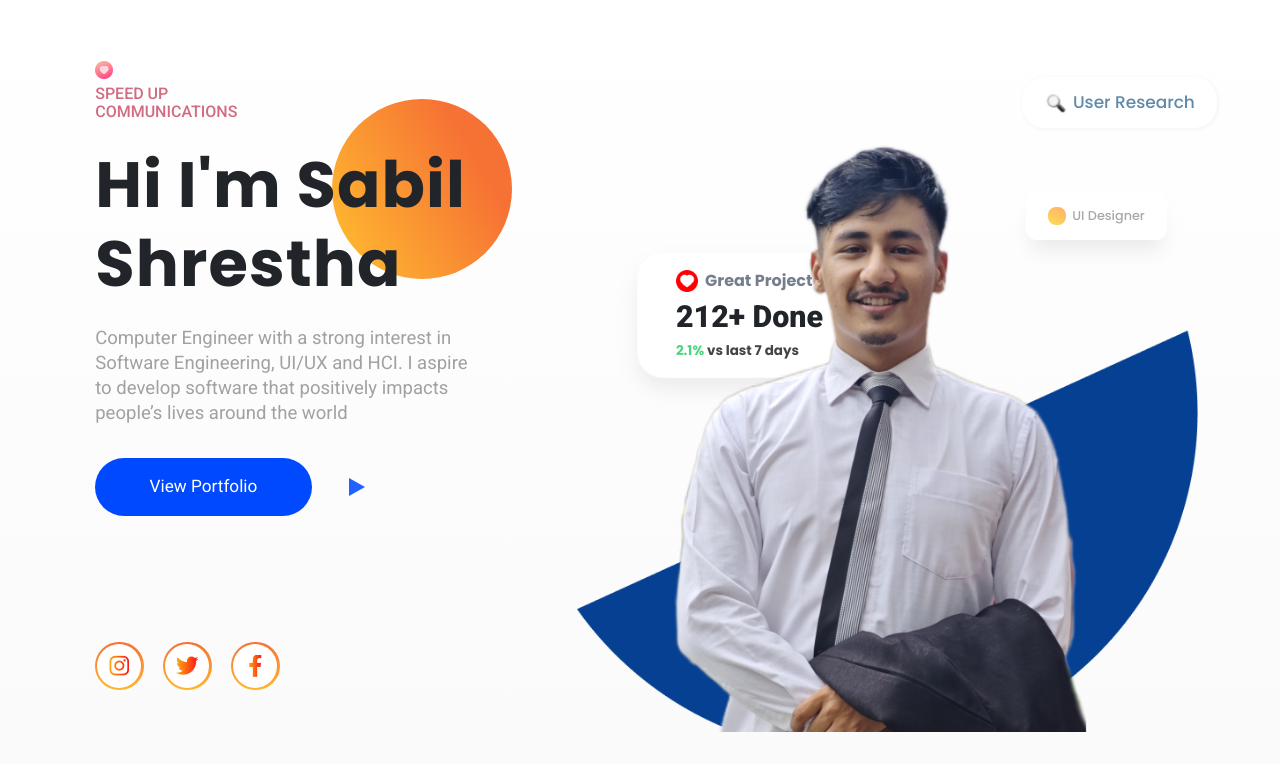
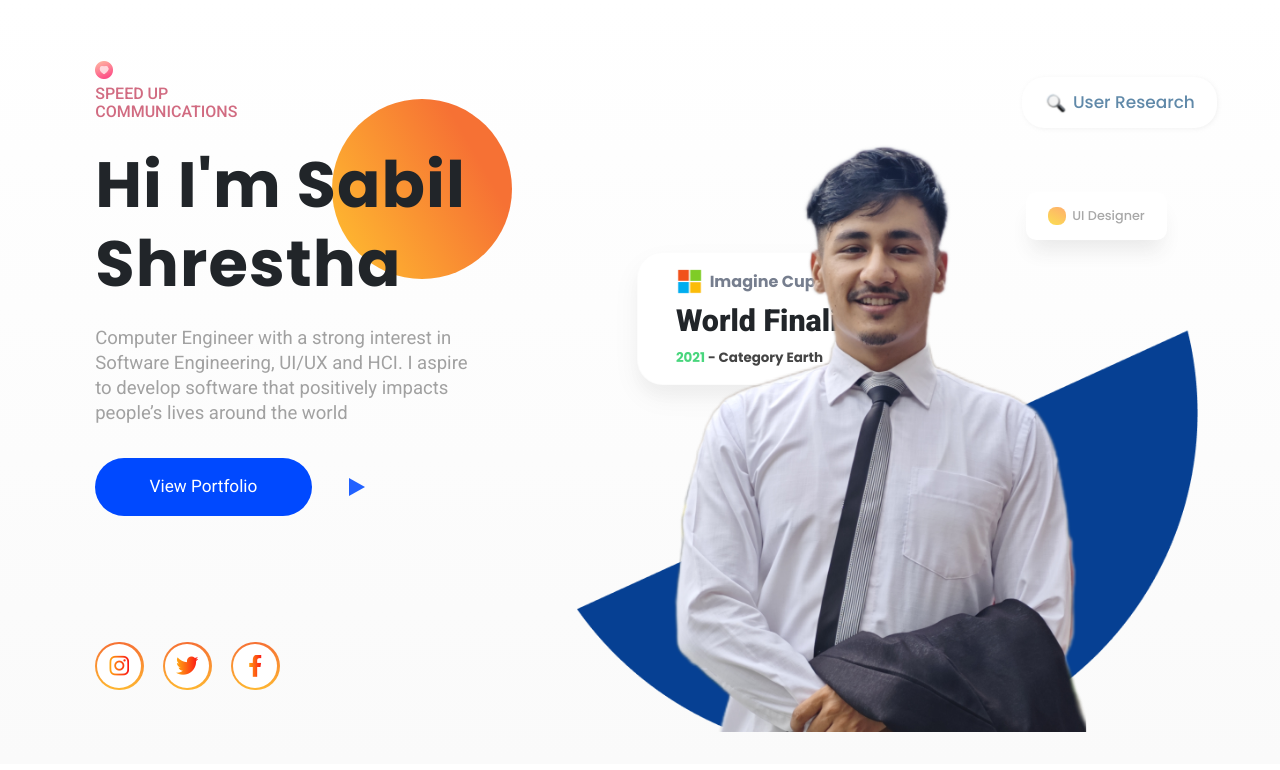
Before and after one commit to sabil62/sabil62.github.io, a plain HTML site: page components/home.html in a window 1280 px wide. Drawn offline with nearby package versions, Linux system fonts and the light colour scheme.

Commit message:
changed home page, added microsoft imagine cup

```diff
--- a/components/home.html
+++ b/components/home.html
@@ -94,17 +94,17 @@
               <div class="great-done">
                 <div class="flex-align">
                   <img
-                    src="../assets/signs/love-sign.png"
+                    src="../assets/logo/microsoft logo .png"
                     alt="lovesign"
-                    height="22px"
+                    height="25px"
                   />
-                  <span style="margin-left: 0.45rem; color: #767e8e"
-                    >Great Project</span
+                  <span style="margin-left: 0.4rem; color: #767e8e"
+                    >Imagine Cup</span
                   >
                 </div>
-                <div class="twoHundred-done">212+ Done</div>
+                <div class="twoHundred-done">World Finalist</div>
                 <div style="font-size: 0.84rem; color: #444444">
-                  <span class="green-text">2.1%</span> vs last 7 days
+                  <span class="green-text">2021</span> - Category Earth
                 </div>
               </div>
               <div class="main-card-down-position">
@@ -117,7 +117,7 @@
                     />
                   </div>
                   <div class="name">Sabil Shrestha</div>
-                  <div class="sub-name">Senior Developer</div>
+                  <div class="sub-name">Software Engineer</div>
                   <div class="foll">
                     <div class="follow">
                       <span>FOLLOWER</span>
--- a/style/style.css
+++ b/style/style.css
@@ -264,7 +264,7 @@ body {
   font-family: "Roboto", "sans-serrif";
   font-size: 1.9rem;
   font-weight: 800;
-  line-height: 48px;
+  line-height: 54px;
 }
 .green-text {
   color: #49d67d;
```
Also changed, not shown: assets/logo/microsoft logo .png (added).
